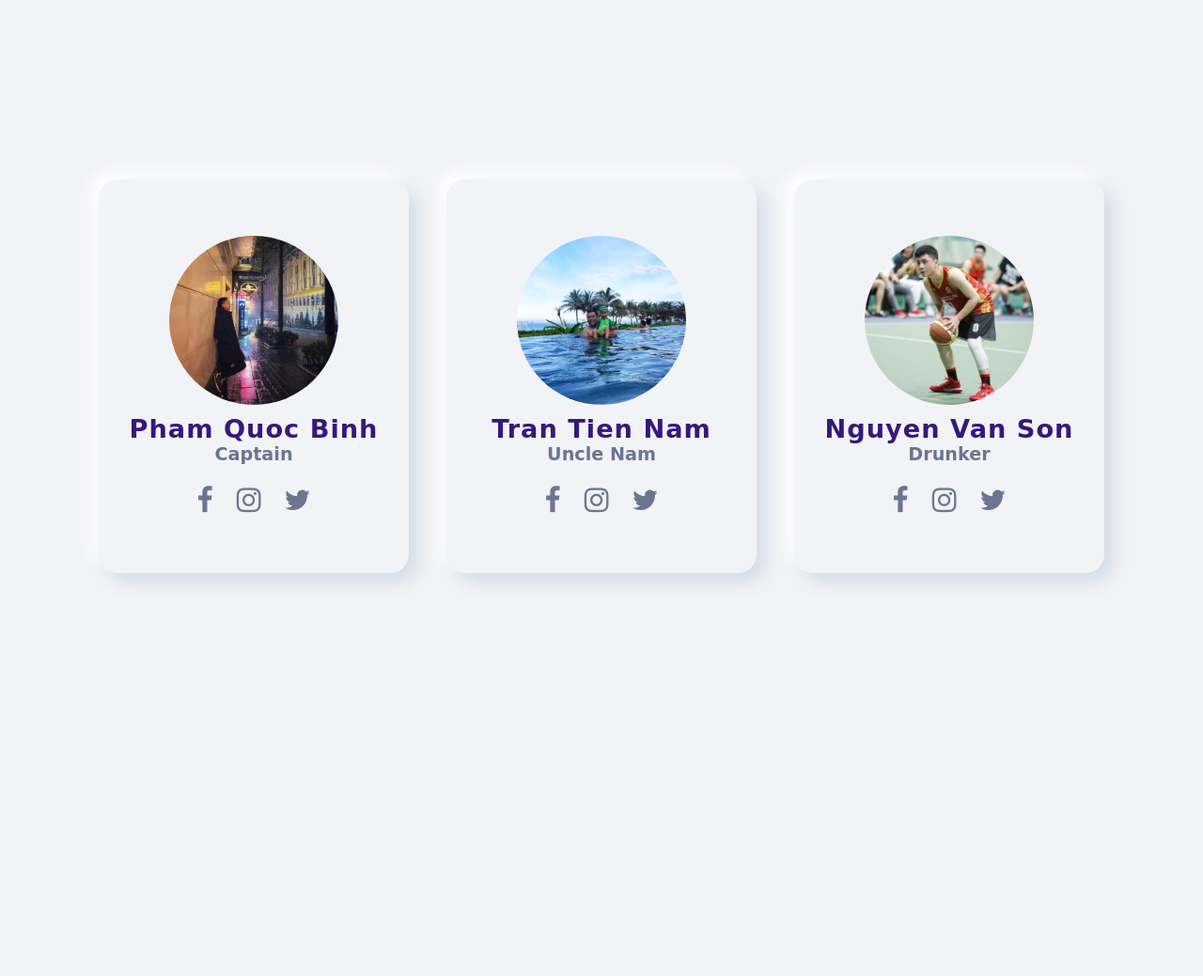
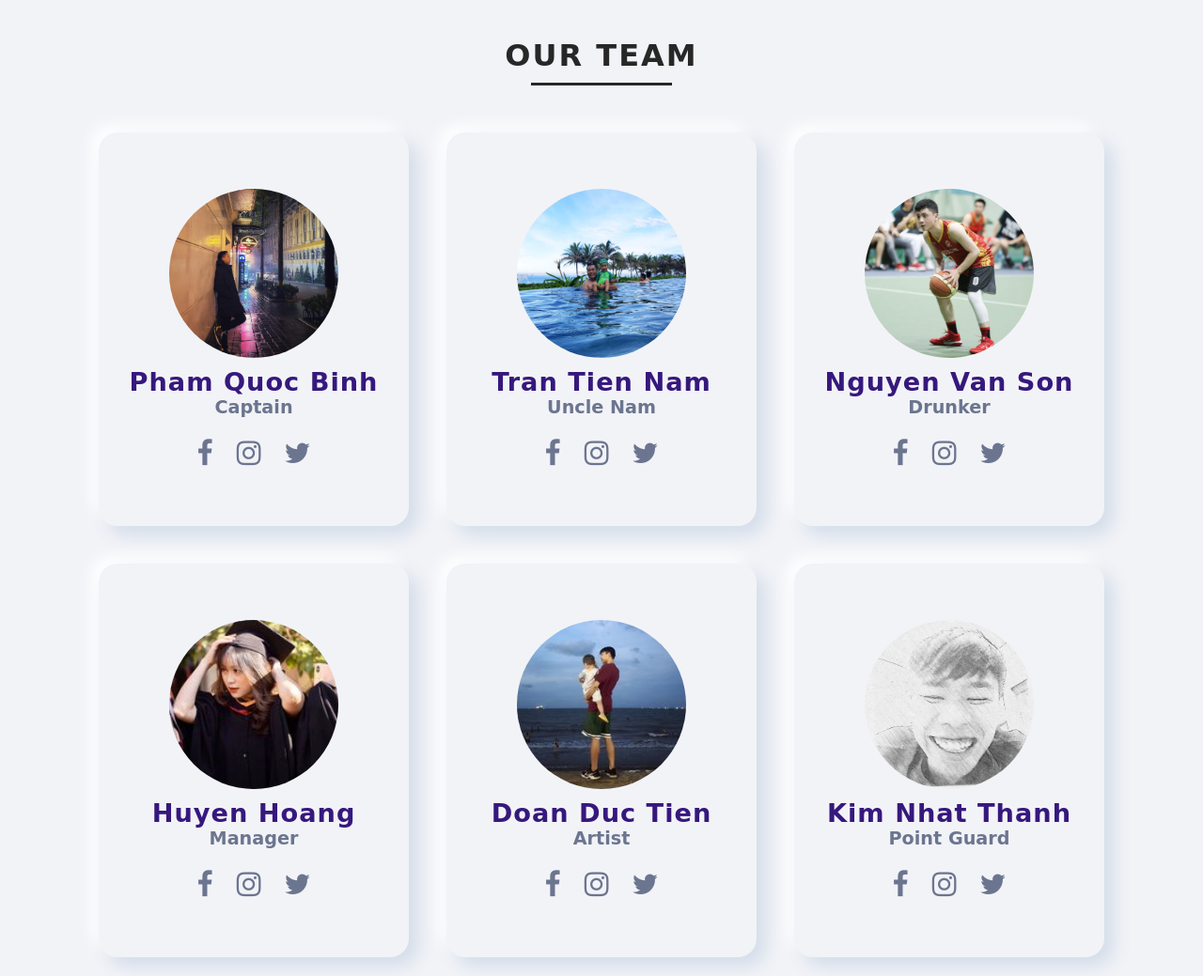
Before and after one commit to buviho/bb-basketball-club-website, a plain HTML site: page findout.html in a window 1280 px wide. Shown: the whole page at 94% size. Before the commit the page ends 800 px from the top, so only its background shows below. Drawn offline with Linux system fonts and the light colour scheme; a web font is replaced by a local one.

Commit message:
fix: Add more members to findout page

```diff
--- a/css/findout.css
+++ b/css/findout.css
@@ -8,12 +8,34 @@
 }
 
 body {
-    display: flex;
     justify-content: center;
     align-items: center;
     min-height: 100vh;
     width: 100%;
     background: #f2f3f7;
+}
+
+h1 {
+    text-align: center;
+    font-weight: bold;
+    letter-spacing: 2px;
+    color: #272727;
+    padding-bottom: 20px;
+    padding-top: 40px;
+}
+
+h1 a {
+    text-decoration: none;
+    color: #272727;
+}
+
+h1::after {
+    content: '';
+    background: #272727;
+    display: block;
+    height: 3px;
+    width: 150px;
+    margin: 10px auto;
 }
 
 .container {
--- a/findout.html
+++ b/findout.html
@@ -10,6 +10,7 @@
     <title>Our Team Members</title>
 </head>
 <body>
+    <h1><a href="index.html">OUR TEAM</a></h1>
     <div class="container">
         <div class="card">
             <div class="content">
@@ -60,5 +61,55 @@
             </div>
         </div>
     </div>
+    <div class="container">
+        <div class="card">
+            <div class="content">
+                <div class="imgBx">
+                    <img src="./img/findout/chuyen.jpg" alt="">
+                </div>
+                <div class="contentBx">
+                    <h4>Huyen Hoang</h4>
+                    <h5>Manager</h5>
+                </div>
+                <div class="sci">
+                    <a href="#"><i class="fa fa-facebook"></i></a>
+                    <a href="#"><i class="fa fa-instagram"></i></a>
+                    <a href="#"><i class="fa fa-twitter"></i></a>
+                </div>
+            </div>
+        </div>
+        <div class="card">
+            <div class="content">
+                <div class="imgBx">
+                    <img src="./img/findout/atien.jpg" alt="">
+                </div>
+                <div class="contentBx">
+                    <h4>Doan Duc Tien</h4>
+                    <h5>Artist</h5>
+                </div>
+                <div class="sci">
+                    <a href="#"><i class="fa fa-facebook"></i></a>
+                    <a href="#"><i class="fa fa-instagram"></i></a>
+                    <a href="#"><i class="fa fa-twitter"></i></a>
+                </div>
+            </div>
+        </div>
+        <div class="card">
+            <div class="content">
+                <div class="imgBx">
+                    <img src="./img/findout/athanh.jpg" alt="">
+                </div>
+                <div class="contentBx">
+                    <h4>Kim Nhat Thanh</h4>
+                    <h5>Point Guard</h5>
+                </div>
+                <div class="sci">
+                    <a href="#"><i class="fa fa-facebook"></i></a>
+                    <a href="#"><i class="fa fa-instagram"></i></a>
+                    <a href="#"><i class="fa fa-twitter"></i></a>
+                </div>
+            </div>
+        </div>
+    </div>
 </body>
 </html>
```
Also changed, not shown: img/findout/athanh.jpg (added), img/findout/chuyen.jpg (added).
